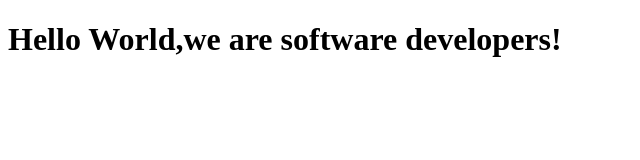
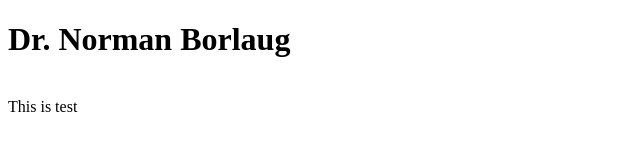
Before and after one commit to dev-mamun/TributePage, a plain HTML site: page index.html in a window 1280 px wide. Shown: the whole page, without its empty margins (0-640 px from the left). Drawn offline with Linux system fonts and the light colour scheme.

Commit message:
Update index.html

```diff
--- a/index.html
+++ b/index.html
@@ -1,5 +1,6 @@
 <!DOCTYPE html>
 <html lang="en">
+
 <head>
   <meta charset="UTF-8">
   <title>Fork Me! FCC: Test Suite Template</title>
@@ -21,7 +22,16 @@
     - The freeCodeCamp Team
 
     -->
-    <h1>Hello World,we are software developers!</h1>
-    <script  src="js/index.js"></script>
+
+  <div id="main">
+    <h1 id="title">Dr. Norman Borlaug</h1>
+    <div id="img-div">
+      <img src="" id="image">
+      <div id="img-caption">This is test</div>
+    </div>
+
+  </div>
+  <script src="js/index.js"></script>
 </body>
+
 </html>
```
Lines whose indentation alone changed are shown as unchanged.
